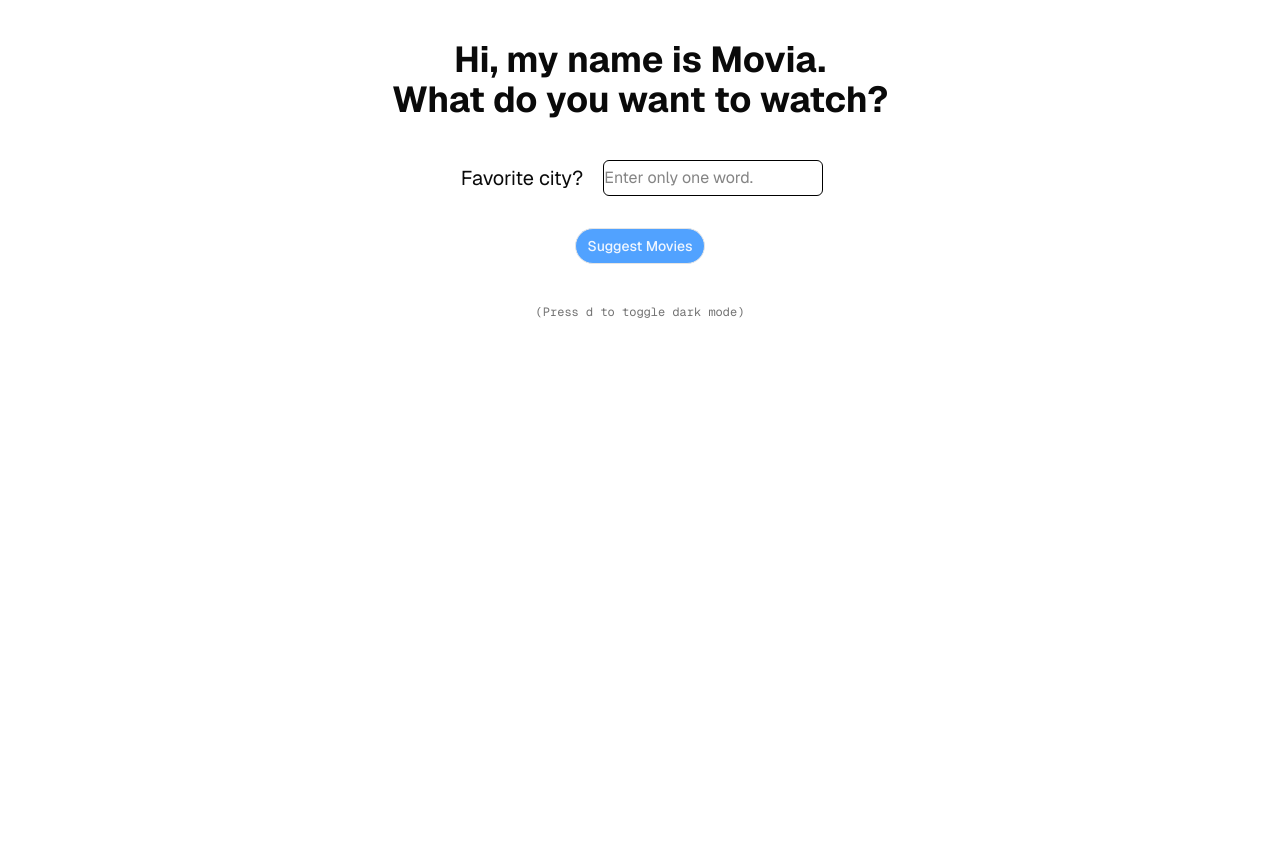
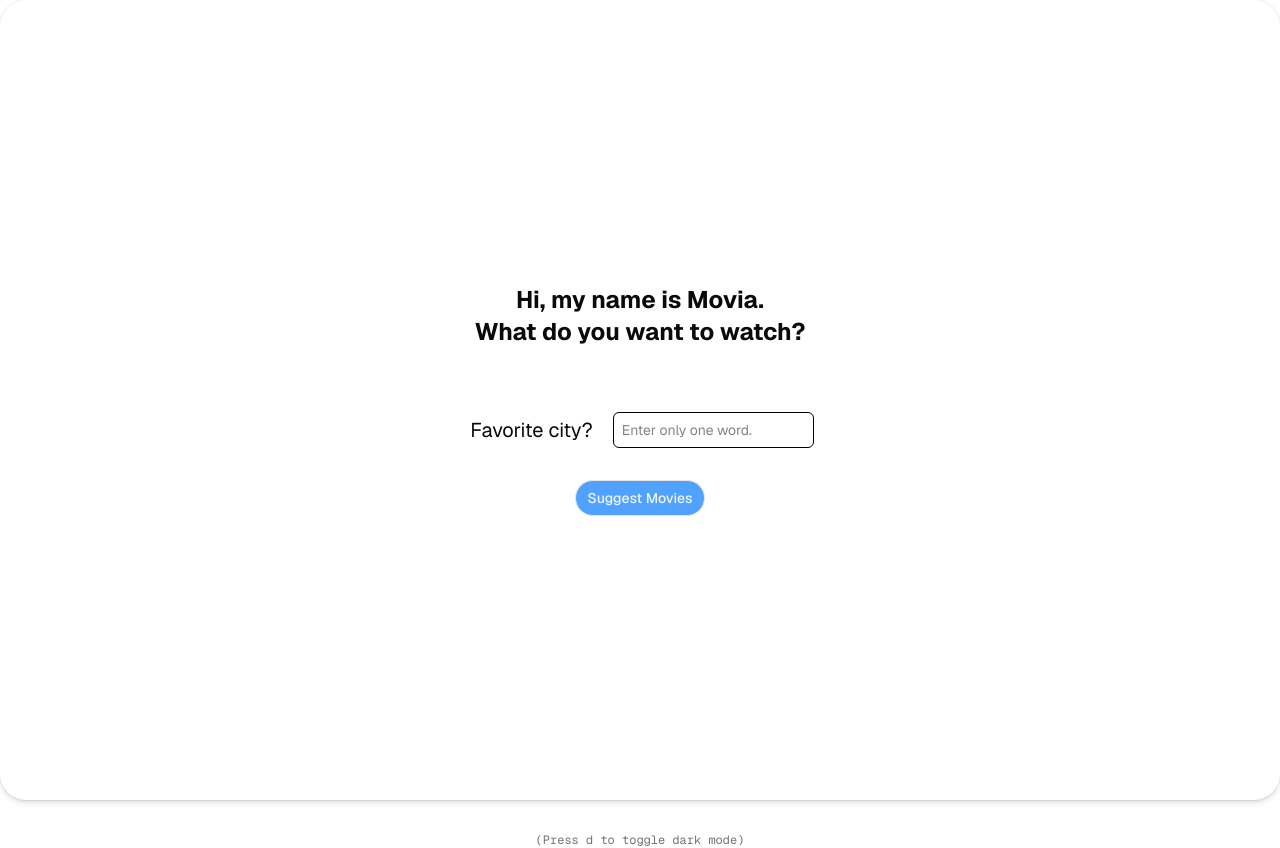
Before and after one commit to alfav23/movia, a Next.js app: page / in a window 1280 px wide. Before the commit the page ends 800 px from the top, so only its background shows below. Built offline with nearby package versions, Linux system fonts and the light colour scheme.

Commit message:
stylistic changes bug fixes

```diff
--- a/app/page.tsx
+++ b/app/page.tsx
@@ -8,6 +8,7 @@
 import remarkRehype from 'remark-rehype';
 import {unified} from 'unified';
 import Link from "next/link";
+import { Card } from "@/components/ui/card";
 
 export default function Page() {
   const [results, setResults] = useState<any>(null);
@@ -56,15 +57,16 @@
 
   return (
     <div className="page-content">
+      <Card className="flex justify-center items-center min-w-svw min-h-svh">
         <div className="header">
-        <h1 className="mt-10 text-4xl font-bold header text-center">
+          <h1 className="mt-10 text-2xl font-bold header text-center">
             Hi, my name is Movia.
             <br></br>
             What do you want to watch?
           </h1>
         </div>
         <Form onSubmit={handleSearch} isLoading={isLoading} />
-
+      </Card>
       {error && (
         <div className="text-red-500 mt-4">
           Error: {error}
--- /dev/null
+++ b/components/EnterAnimation/EnterAnimation.tsx
@@ -0,0 +1,9 @@
+import { motion } from "motion/react"
+
+
+export default function EnterAnimation() {
+    <motion.li
+        initial={{ x: -500, opacity: 0, scale: 1 }}
+        animate={{ transition: { duration: 0.8 }, opacity: 1, scale: 1 }}
+    />
+}
--- a/components/Form/Form.tsx
+++ b/components/Form/Form.tsx
@@ -12,10 +12,23 @@
 
   const prompts = ["What's your favorite color?", "What's your mood?", "What's the weather?", "Birth year?", "Dream job?", "Favorite city?", "Zodiac sign?"];
 
+  const quotes = ["Frankly, my dear, I don’t give a damn.", "I'm going to make him an offer he can't refuse.", "Here's looking at you, kid.", "Go ahead, make my day.", "I'm ready for my closeup.", "May the Force be with you.", "You talking to me?", "E.T. phone home.", "Rosebud.", "Made it, Ma! Top of the world!","Bond. James Bond." ];
+
   const [ prompt, setPrompt ] = useState<number | null>(null);
+  const [ quote, setquote ] = useState<number>(0);
 
   useEffect(()=> {
     setPrompt(Math.floor(Math.random()*(prompts.length)))
+  }, []);
+
+  useEffect(()=> {
+    let timer = setTimeout(() => {
+      setquote(Math.floor(Math.random()*(quotes.length)))
+    }, 5000);
+
+    return () => {
+      clearTimeout(timer);
+    };
   }, []);
 
   const handleSubmit = async (e: React.SubmitEvent) => {
@@ -30,7 +43,7 @@
           <label className="text-xl p-1 text-center form form-label" htmlFor="input">{prompt === null ? "Loading..." : prompts[prompt]}</label>
           <input
             id="input"
-            className="form form-input border dark:border-white border-black rounded-sm"
+            className="form form-input border dark:border-white border-black rounded-sm pl-2"
             type="text"
             pattern="\w+"
             placeholder="Enter only one word."
@@ -41,7 +54,7 @@
         </div>
         <div className="button-container justify-center flex">
           <Button type="submit" disabled={isLoading}>
-            {isLoading ? "Searching..." : "Suggest Movies"}
+            {isLoading ? `${quotes[quote]}...` : "Suggest Movies"}
           </Button>
         </div>
       </form>
--- /dev/null
+++ b/components/ui/card.tsx
@@ -0,0 +1,100 @@
+import * as React from "react"
+
+import { cn } from "@/lib/utils"
+
+function Card({
+  className,
+  size = "default",
+  ...props
+}: React.ComponentProps<"div"> & { size?: "default" | "sm" }) {
+  return (
+    <div
+      data-slot="card"
+      data-size={size}
+      className={cn(
+        "group/card flex flex-col gap-6 overflow-hidden rounded-4xl bg-card py-6 text-sm text-card-foreground shadow-md ring-1 ring-foreground/5 has-[>img:first-child]:pt-0 data-[size=sm]:gap-4 data-[size=sm]:py-4 dark:ring-foreground/10 *:[img:first-child]:rounded-t-4xl *:[img:last-child]:rounded-b-4xl",
+        className
+      )}
+      {...props}
+    />
+  )
+}
+
+function CardHeader({ className, ...props }: React.ComponentProps<"div">) {
+  return (
+    <div
+      data-slot="card-header"
+      className={cn(
+        "group/card-header @container/card-header grid auto-rows-min items-start gap-1.5 rounded-t-4xl px-6 group-data-[size=sm]/card:px-4 has-data-[slot=card-action]:grid-cols-[1fr_auto] has-data-[slot=card-description]:grid-rows-[auto_auto] [.border-b]:pb-6 group-data-[size=sm]/card:[.border-b]:pb-4",
+        className
+      )}
+      {...props}
+    />
+  )
+}
+
+function CardTitle({ className, ...props }: React.ComponentProps<"div">) {
+  return (
+    <div
+      data-slot="card-title"
+      className={cn("font-heading text-base font-medium", className)}
+      {...props}
+    />
+  )
+}
+
+function CardDescription({ className, ...props }: React.ComponentProps<"div">) {
+  return (
+    <div
+      data-slot="card-description"
+      className={cn("text-sm text-muted-foreground", className)}
+      {...props}
+    />
+  )
+}
+
+function CardAction({ className, ...props }: React.ComponentProps<"div">) {
+  return (
+    <div
+      data-slot="card-action"
+      className={cn(
+        "col-start-2 row-span-2 row-start-1 self-start justify-self-end",
+        className
+      )}
+      {...props}
+    />
+  )
+}
+
+function CardContent({ className, ...props }: React.ComponentProps<"div">) {
+  return (
+    <div
+      data-slot="card-content"
+      className={cn("px-6 group-data-[size=sm]/card:px-4", className)}
+      {...props}
+    />
+  )
+}
+
+function CardFooter({ className, ...props }: React.ComponentProps<"div">) {
+  return (
+    <div
+      data-slot="card-footer"
+      className={cn(
+        "flex items-center rounded-b-4xl px-6 group-data-[size=sm]/card:px-4 [.border-t]:pt-6 group-data-[size=sm]/card:[.border-t]:pt-4",
+        className
+      )}
+      {...props}
+    />
+  )
+}
+
+export {
+  Card,
+  CardHeader,
+  CardFooter,
+  CardTitle,
+  CardAction,
+  CardDescription,
+  CardContent,
+}
--- a/package.json
+++ b/package.json
@@ -17,6 +17,7 @@
     "@openrouter/sdk": "^0.11.2",
     "class-variance-authority": "^0.7.1",
     "clsx": "^2.1.1",
+    "motion": "^12.40.0",
     "next": "16.1.7",
     "next-themes": "^0.4.6",
     "promptlayer": "^1.2.2",
```
Also changed, not shown: components/EnterAnimation/index.tsx (added), 1 other file (tests, documents, lock files or other folders). Lines whose indentation alone changed are shown as unchanged.
